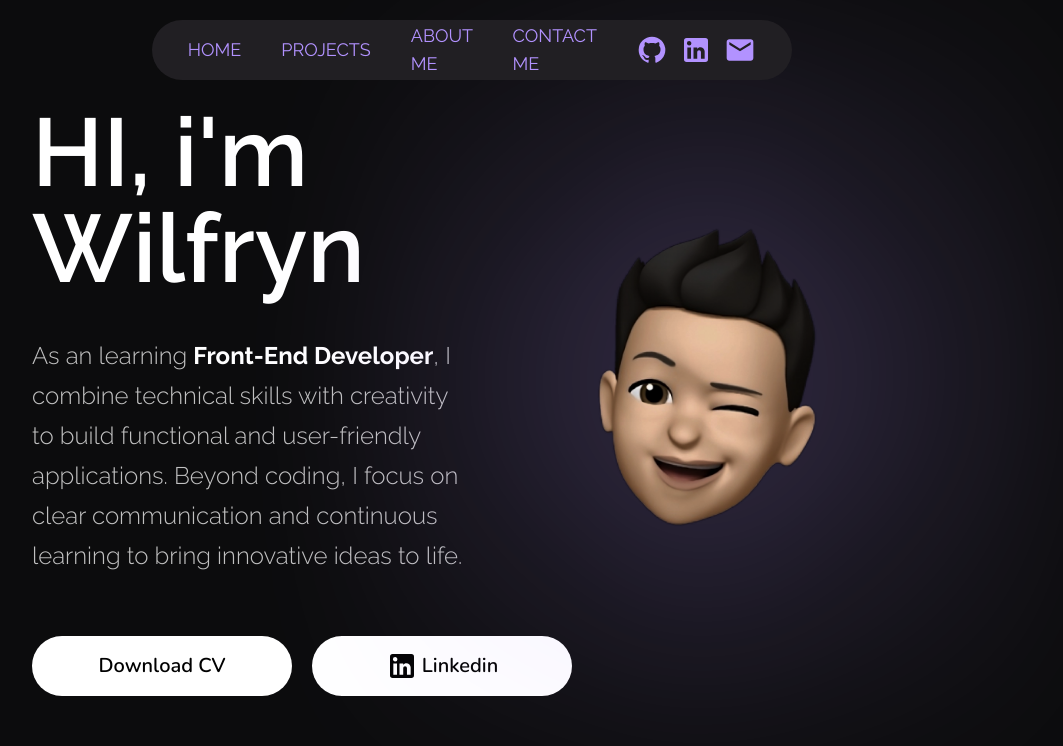
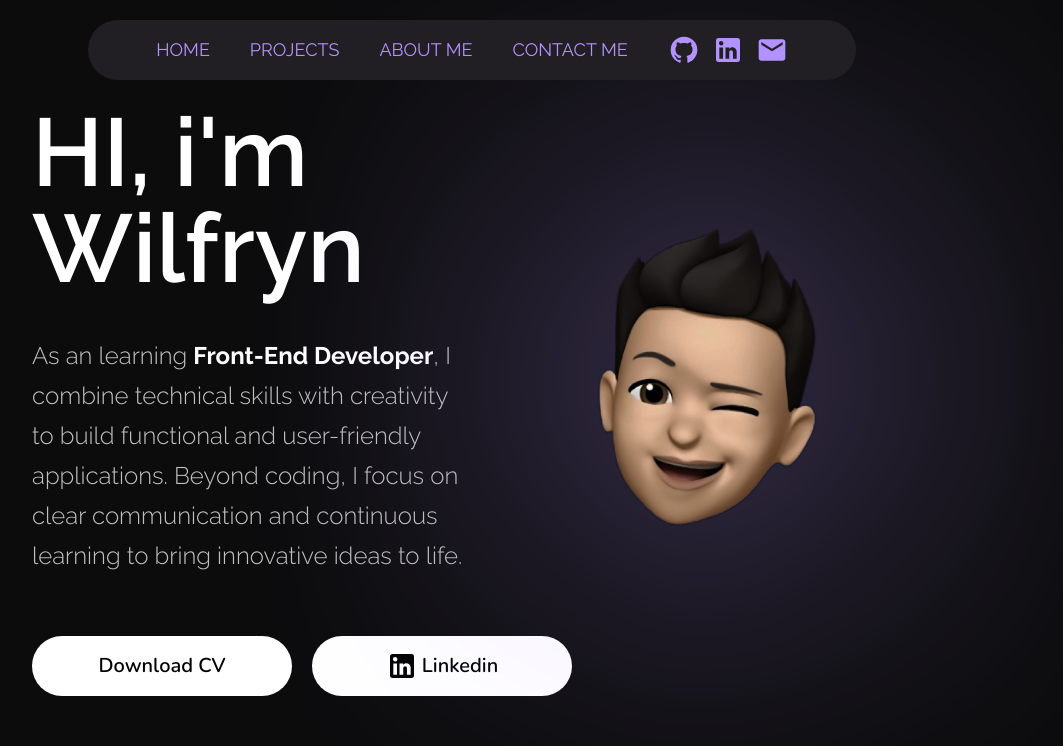
Before and after one commit to iamwilllll/portfolio, a React (Vite) app: page / in a window 1280 px wide. Shown: the top 746 px of the page, without its empty margins (168-1231 px from the left). Built offline with nearby package versions, Linux system fonts and the light colour scheme.

Commit message:
fix(navbar): Adjust navbar positioning and layout

```diff
--- a/src/layout/Navbar.tsx
+++ b/src/layout/Navbar.tsx
@@ -15,14 +15,15 @@ function Navbar() {
         <>
             <button
                 onClick={() => setIsActive(true)}
-                className="fixed top-5 right-5 z-1 text-second-font-color hover:cursor-pointer lg:hidden"
+                className="text-second-font-color hover:cursor-pointer lg:hidden fixed z-1 top-5 right-5"
                 aria-label="open navigation menu"
                 title="Open menu"
             >
                 <MenuIcon />
             </button>
             <nav
-                className={`fixed z-50 transition-all duration-500 ${isActive ? 'inset-0 w-screen h-screen' : 'top-[-100%] h-0'} flex flex-col items-center justify-center gap-10 bg-[#000000db] text-second-font-color lg:top-5 lg:left-1/2 lg:-translate-x-1/2 lg:h-15 lg:w-5/10 lg:flex-row lg:bg-nav-bg-color lg:rounded-full lg:px-10`}
+                className={`fixed left-0 w-full z-1 transition-all duration-500 bg-[#000000db] ${isActive ? 'h-screen top-0' : 'h-0 -top-50'} flex flex-col items-center justify-center gap-10 text-second-font-color lg:top-5 lg:left-1/2 lg:-translate-x-1/2 lg:h-15 lg:w-10/10 lg:max-w-[768px] lg:flex-row lg:rounded-full lg:px-10 lg:bg-nav-bg-color
+`}
             >
                 <button
                     aria-label="close navigation menu"
```
